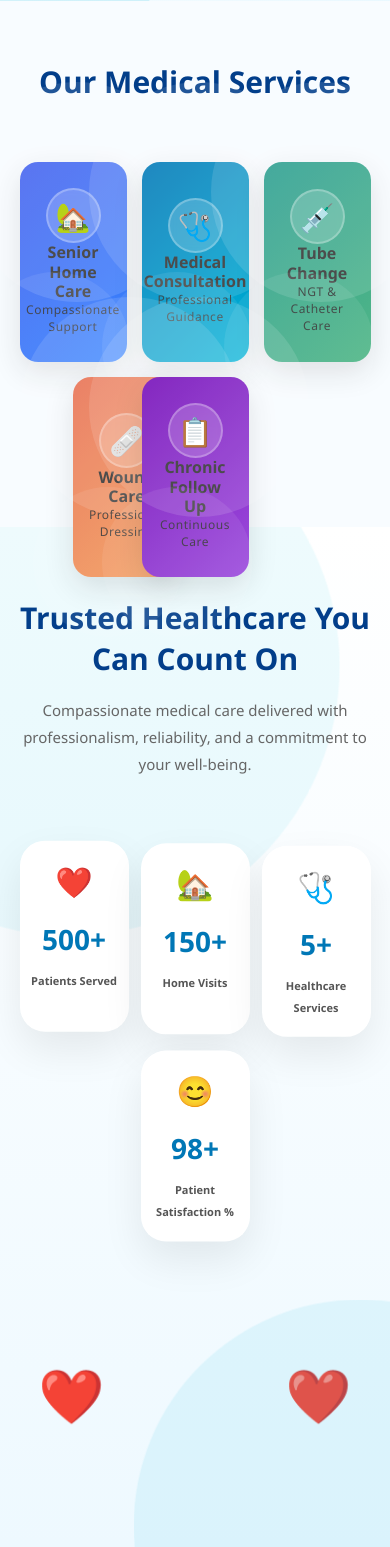
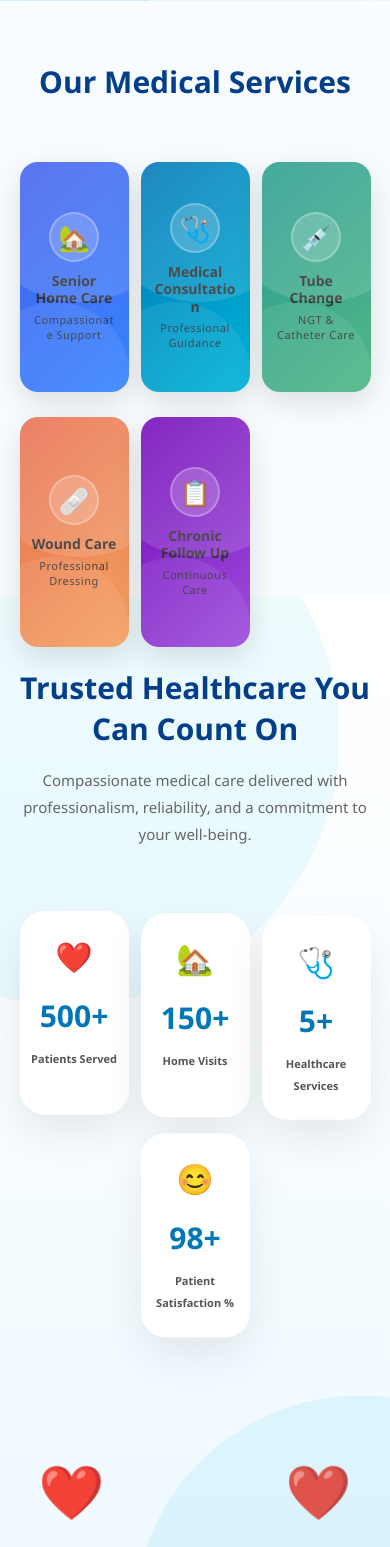
Before and after one commit to Bisratesk/sano-health-care, a Django app: page / in a window 390 px wide. Shown: the part 834-2381 px from the top of the page. Run offline with Django 5.2, Linux system fonts and the light colour scheme.

```diff
--- a/sanoproject/sanoapp/templates/landing.html
+++ b/sanoproject/sanoapp/templates/landing.html
@@ -1465,7 +1465,7 @@ nav a{
 
     min-height:90vh;
 
-    flex-direction:row;
+    flex-direction:column;
 
     padding:50px 5%;
 
@@ -1477,7 +1477,7 @@ nav a{
 
 .hero-text{
 
-    width:50%;
+    width:100%;
 
 }
 
@@ -1501,7 +1501,7 @@ nav a{
 
 .hero img{
 
-    width:45%;
+    width:90%;
 
 }
 
@@ -1532,7 +1532,7 @@ nav a{
 
     display:grid;
 
-    grid-template-columns:repeat(3,1fr);
+    grid-template-columns:repeat(3, minmax(0,1fr));
 
     gap:15px;
 
@@ -1604,21 +1604,16 @@ nav a{
 
 
 .flip-card:nth-child(4){
-
     grid-column:1;
-
-    margin-left:50%;
-
-}
-
-
+}
 
 .flip-card:nth-child(5){
-
     grid-column:2;
-
-}
-
+}
+
+.cards{
+    justify-content:center;
+}
 
 
 
@@ -1664,7 +1659,7 @@ nav a{
 
 .stat-card{
 
-    padding:20px 8px;
+    padding:25px 10px;
 
     min-width:0;
 
@@ -1682,9 +1677,9 @@ nav a{
 
 .stat-card h3{
 
-    font-size:28px;
-
-    white-space:nowrap;
+    font-size:30px;
+
+    white-space:normal;
 
 }
 
@@ -1798,6 +1793,7 @@ nav a{
     height:240px;
 
     margin:auto;
+    overflow:visible;
 
 }
 
@@ -1844,11 +1840,8 @@ nav a{
 
 
 .card3{
-
-    right:0;
-
-}
-
+    right:20px;
+}
 
 
 
@@ -1911,6 +1904,17 @@ nav a{
     word-break:break-word;
 
 }
+.company-card{
+
+    overflow-wrap:break-word;
+
+}
+
+.contact-info div{
+
+    font-size:13px;
+
+}
 
 
 
@@ -1923,6 +1927,149 @@ footer{
     font-size:13px;
 
     padding:20px;
+
+}
+/* ================= FIX SERVICE FLIP CARDS ================= */
+
+
+.cards{
+
+    column-gap:12px;
+    row-gap:25px;
+
+}
+
+
+
+.flip-card{
+
+    height:230px;
+
+    min-width:0;
+
+}
+
+
+
+.flip-inner{
+
+    width:100%;
+    height:100%;
+
+}
+
+
+
+.flip-front,
+.flip-back{
+
+    width:100%;
+    height:100%;
+
+    padding:12px;
+
+    overflow:hidden;
+
+}
+
+
+
+.flip-front{
+
+    justify-content:center;
+
+}
+
+
+
+.icon{
+
+    width:50px;
+
+    height:50px;
+
+    font-size:25px;
+
+    flex-shrink:0;
+
+}
+
+
+
+.flip-front h3{
+
+    font-size:14px;
+
+    line-height:1.25;
+
+    margin-top:10px;
+
+}
+
+
+
+.flip-front p{
+
+    font-size:11px;
+
+    margin-top:5px;
+
+}
+
+.flip-back{
+
+    padding:15px;
+
+    display:flex;
+    align-items:center;
+    justify-content:center;
+
+    text-align:center;
+
+    font-size:11px;
+
+    line-height:1.4;
+
+    overflow-y:auto;
+
+}
+.flip-front h3,
+.flip-front p,
+.flip-back p{
+
+    max-width:100%;
+    overflow-wrap:break-word;
+
+}
+
+
+.flip-back p{
+
+    margin:0;
+
+}
+
+
+/* keep bottom row centered */
+
+.flip-card:nth-child(4){
+
+    grid-column:1 / 2;
+
+}
+
+
+.flip-card:nth-child(5){
+
+    grid-column:2 / 3;
+
+}
+
+.flip-card:hover{
+
+    transform:none;
+
+
 
 }
 
```
